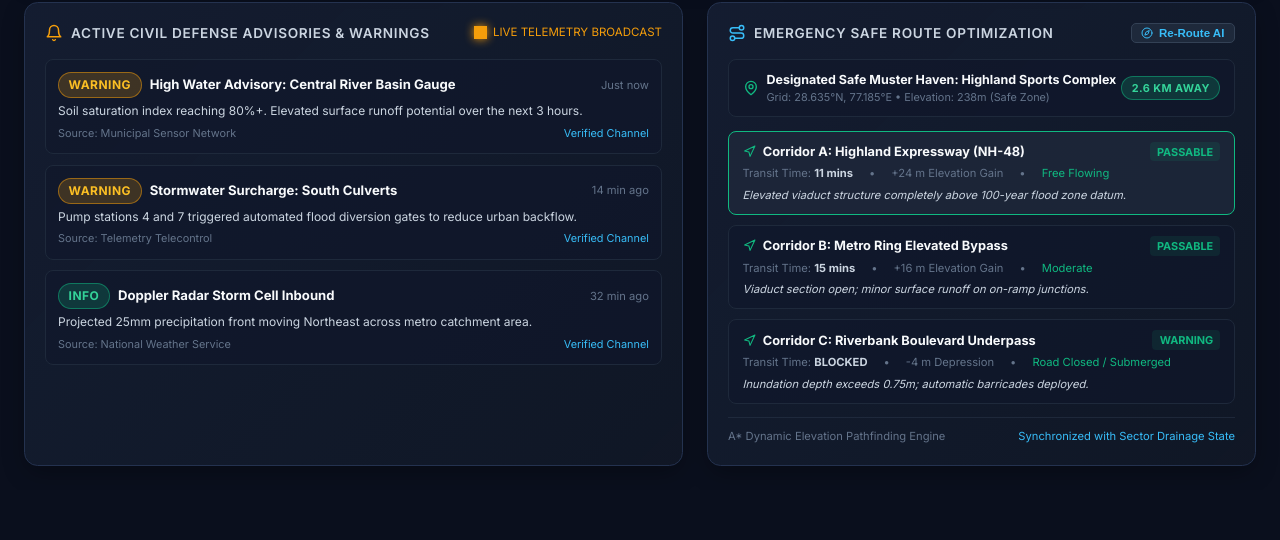
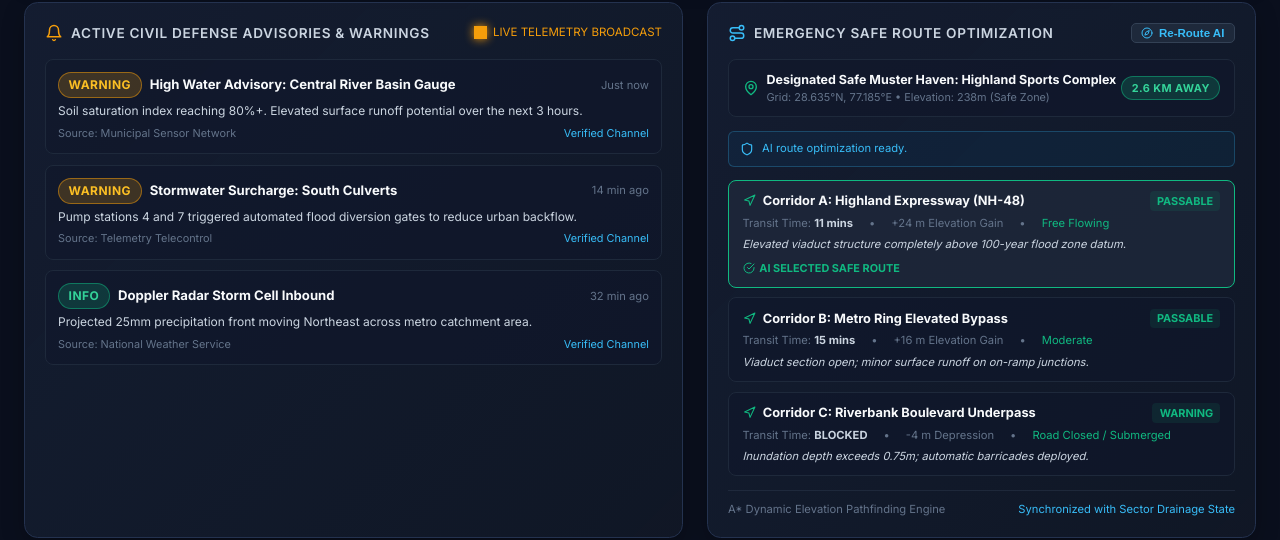
Before and after one commit to anishk87sa/AquaNexus, a React (Vite) app in the folder frontend/: page / in a window 1280 px wide. Shown: the part 1065-1605 px from the top of the page. Before the commit the page ends 1555 px from the top, so only its background shows below. Built offline with nearby package versions, Linux system fonts and the light colour scheme; no server answers.

Commit message:
Improve flood telemetry and AI route optimization

```diff
--- a/frontend/src/components/dashboard/EmergencyRoutePanel.jsx
+++ b/frontend/src/components/dashboard/EmergencyRoutePanel.jsx
@@ -1,11 +1,49 @@
-import React, { useState } from 'react';
-import { Route, Shield, AlertTriangle, CheckCircle, Navigation, MapPin, Compass } from 'lucide-react';
+import React, { useState, useEffect } from 'react';
+import {
+  Route,
+  Navigation,
+  MapPin,
+  Compass,
+  CheckCircle,
+  AlertTriangle,
+  Shield
+} from 'lucide-react';
 
-export const EmergencyRoutePanel = ({ riskLevel = 'LOW', selectedSensor }) => {
+export const EmergencyRoutePanel = ({
+  riskLevel = 'LOW',
+  selectedSensor
+}) => {
   const [calculating, setCalculating] = useState(false);
   const [activeRouteIndex, setActiveRouteIndex] = useState(0);
+  const [recommendation, setRecommendation] = useState(
+    'AI route optimization ready.'
+  );
 
-  const isCritical = riskLevel === 'CRITICAL';
+  const getSensorSeverity = () => {
+    if (!selectedSensor) return 0;
+
+    const waterLevel = Number(selectedSensor.water_level_m || 0);
+    const dangerLevel = Number(selectedSensor.danger_threshold_m || 1);
+    const rainfall = Number(selectedSensor.rainfall_1h_mm || 0);
+
+    const waterRatio = waterLevel / dangerLevel;
+
+    if (waterRatio >= 1 || rainfall >= 30) {
+      return 3;
+    }
+
+    if (waterRatio >= 0.85 || rainfall >= 20) {
+      return 2;
+    }
+
+    if (waterRatio >= 0.65 || rainfall >= 15) {
+      return 1;
+    }
+
+    return 0;
+  };
+
+  const sensorSeverity = getSensorSeverity();
 
   const routes = [
     {
@@ -17,47 +55,138 @@ export const EmergencyRoutePanel = ({ riskLevel = 'LOW', selectedSensor }) => {
       clearanceTime: '11 mins',
       traffic: 'Free Flowing',
       risk: 'LOW RISK',
-      details: 'Elevated viaduct structure completely above 100-year flood zone datum.'
+      details:
+        'Elevated viaduct structure completely above 100-year flood zone datum.',
+      score:
+        riskLevel === 'CRITICAL'
+          ? 95
+          : riskLevel === 'HIGH'
+            ? 92
+            : 98
     },
     {
       id: 'R-02',
       name: 'Corridor B: Metro Ring Elevated Bypass',
-      status: isCritical ? 'CONGESTED' : 'PASSABLE',
+      status:
+        riskLevel === 'CRITICAL' ? 'CONGESTED' : 'PASSABLE',
       type: 'Secondary Arterial',
       elevGain: '+16 m Elevation Gain',
-      clearanceTime: isCritical ? '24 mins' : '15 mins',
-      traffic: isCritical ? 'Heavy Evacuation Traffic' : 'Moderate',
-      risk: isCritical ? 'MODERATE RISK' : 'LOW RISK',
-      details: 'Viaduct section open; minor surface runoff on on-ramp junctions.'
+      clearanceTime:
+        riskLevel === 'CRITICAL' ? '24 mins' : '15 mins',
+      traffic:
+        riskLevel === 'CRITICAL'
+          ? 'Heavy Evacuation Traffic'
+          : 'Moderate',
+      risk:
+        riskLevel === 'CRITICAL'
+          ? 'MODERATE RISK'
+          : 'LOW RISK',
+      details:
+        'Viaduct section open; minor surface runoff on on-ramp junctions.',
+      score:
+        riskLevel === 'CRITICAL'
+          ? 65
+          : riskLevel === 'HIGH'
+            ? 88
+            : 82
     },
     {
       id: 'R-03',
       name: 'Corridor C: Riverbank Boulevard Underpass',
-      status: isCritical ? 'IMPASSABLE' : 'WARNING',
+      status:
+        riskLevel === 'CRITICAL' ? 'IMPASSABLE' : 'WARNING',
       type: 'Lowland Trench',
       elevGain: '-4 m Depression',
       clearanceTime: 'BLOCKED',
       traffic: 'Road Closed / Submerged',
       risk: 'CRITICAL HAZARD',
-      details: 'Inundation depth exceeds 0.75m; automatic barricades deployed.'
+      details:
+        'Inundation depth exceeds 0.75m; automatic barricades deployed.',
+      score: 5
     }
   ];
 
-  const handleRecalculate = () => {
-    setCalculating(true);
-    setTimeout(() => {
-      setCalculating(false);
-    }, 800);
+  const calculateBestRoute = () => {
+    let bestIndex = 0;
+    let bestScore = -1;
+
+    routes.forEach((route, index) => {
+      let score = route.score;
+
+      if (sensorSeverity >= 3) {
+        if (route.id === 'R-03') score -= 100;
+        if (route.id === 'R-02') score -= 15;
+      }
+
+      if (sensorSeverity >= 2) {
+        if (route.id === 'R-03') score -= 50;
+      }
+
+      if (route.status === 'IMPASSABLE') {
+        score = -999;
+      }
+
+      if (score > bestScore) {
+        bestScore = score;
+        bestIndex = index;
+      }
+    });
+
+    return bestIndex;
   };
 
+  const handleRecalculate = () => {
+    if (calculating) return;
+
+    setCalculating(true);
+    setRecommendation('AI engine analysing flood telemetry...');
+
+    setTimeout(() => {
+      const bestRoute = calculateBestRoute();
+
+      setActiveRouteIndex(bestRoute);
+
+      const selectedRoute = routes[bestRoute];
+
+      if (selectedRoute.id === 'R-01') {
+        setRecommendation(
+          'AI Recommendation: Highland Expressway selected due to higher elevation and lower flood exposure.'
+        );
+      } else if (selectedRoute.id === 'R-02') {
+        setRecommendation(
+          'AI Recommendation: Metro Ring Elevated Bypass selected as the safer alternate corridor.'
+        );
+      } else {
+        setRecommendation(
+          'AI Recommendation: Route selected based on current telemetry.'
+        );
+      }
+
+      setCalculating(false);
+    }, 1000);
+  };
+
+  useEffect(() => {
+    const bestRoute = calculateBestRoute();
+    setActiveRouteIndex(bestRoute);
+  }, [riskLevel, selectedSensor]);
+
   return (
-    <div className="glass-card" style={{ display: 'flex', flexDirection: 'column', justifyContent: 'space-between' }}>
+    <div
+      className="glass-card"
+      style={{
+        display: 'flex',
+        flexDirection: 'column',
+        justifyContent: 'space-between'
+      }}
+    >
       <div>
         <div className="glass-card-header">
           <div className="card-title">
             <Route size={18} color="#38bdf8" />
             <span>Emergency Safe Route Optimization</span>
           </div>
+
           <button
             onClick={handleRecalculate}
             disabled={calculating}
@@ -72,16 +201,22 @@ export const EmergencyRoutePanel = ({ riskLevel = 'LOW', selectedSensor }) => {
               padding: '0.2rem 0.6rem',
               fontSize: '0.72rem',
               fontWeight: 600,
-              cursor: calculating ? 'wait' : 'pointer',
+              cursor: calculating ? 'wait' : 'pointer'
             }}
           >
-            <Compass size={12} className={calculating ? 'animate-spin' : ''} />
-            <span>{calculating ? 'Optimizing...' : 'Re-Route AI'}</span>
+            <Compass
+              size={12}
+              className={calculating ? 'animate-spin' : ''}
+            />
+
+            <span>
+              {calculating ? 'Optimizing...' : 'Re-Route AI'}
+            </span>
           </button>
         </div>
 
-        {/* Designated Safe Muster Haven */}
-        <div style={{
+        <div
+          style={{
             backgroundColor: 'rgba(15, 23, 42, 0.6)',
             border: '1px solid #1e293b',
             borderRadius: '8px',
@@ -89,50 +224,149 @@ export const EmergencyRoutePanel = ({ riskLevel = 'LOW', selectedSensor }) => {
             display: 'flex',
             alignItems: 'center',
             justifyContent: 'space-between',
-          marginBottom: '0.85rem',
-        }}>
-          <div style={{ display: 'flex', alignItems: 'center', gap: '0.5rem' }}>
+            marginBottom: '0.85rem'
+          }}
+        >
+          <div
+            style={{
+              display: 'flex',
+              alignItems: 'center',
+              gap: '0.5rem'
+            }}
+          >
             <MapPin size={16} color="#10b981" />
+
             <div>
-              <div style={{ fontSize: '0.78rem', fontWeight: 700, color: '#f8fafc' }}>
+              <div
+                style={{
+                  fontSize: '0.78rem',
+                  fontWeight: 700,
+                  color: '#f8fafc'
+                }}
+              >
                 Designated Safe Muster Haven: Highland Sports Complex
               </div>
-              <div style={{ fontSize: '0.68rem', color: 'var(--text-muted)' }}>
+
+              <div
+                style={{
+                  fontSize: '0.68rem',
+                  color: 'var(--text-muted)'
+                }}
+              >
                 Grid: 28.635°N, 77.185°E • Elevation: 238m (Safe Zone)
               </div>
             </div>
           </div>
-          <span className="badge badge-low" style={{ fontSize: '0.68rem' }}>2.6 km Away</span>
+
+          <span
+            className="badge badge-low"
+            style={{ fontSize: '0.68rem' }}
+          >
+            2.6 km Away
+          </span>
         </div>
 
-        {/* Dynamic Route Cards */}
-        <div style={{ display: 'flex', flexDirection: 'column', gap: '0.6rem' }}>
+        <div
+          style={{
+            display: 'flex',
+            alignItems: 'center',
+            gap: '0.5rem',
+            padding: '0.55rem 0.7rem',
+            marginBottom: '0.8rem',
+            backgroundColor: 'rgba(2, 132, 199, 0.08)',
+            border: '1px solid rgba(56, 189, 248, 0.25)',
+            borderRadius: '6px',
+            fontSize: '0.7rem',
+            color: '#38bdf8'
+          }}
+        >
+          {calculating ? (
+            <Compass size={14} className="animate-spin" />
+          ) : (
+            <Shield size={14} />
+          )}
+
+          <span>
+            {calculating
+              ? 'Analysing water level, rainfall and route elevation...'
+              : recommendation}
+          </span>
+        </div>
+
+        <div
+          style={{
+            display: 'flex',
+            flexDirection: 'column',
+            gap: '0.6rem'
+          }}
+        >
           {routes.map((route, idx) => {
             const isSelected = activeRouteIndex === idx;
             const isBlocked = route.status === 'IMPASSABLE';
             const isCongested = route.status === 'CONGESTED';
-            const statusColor = isBlocked ? '#ef4444' : isCongested ? '#f59e0b' : '#10b981';
+
+            const statusColor = isBlocked
+              ? '#ef4444'
+              : isCongested
+                ? '#f59e0b'
+                : '#10b981';
 
             return (
               <div
                 key={route.id}
-                onClick={() => setActiveRouteIndex(idx)}
+                onClick={() => {
+                  if (!isBlocked) {
+                    setActiveRouteIndex(idx);
+                    setRecommendation(
+                      `Manual selection: ${route.name}`
+                    );
+                  }
+                }}
                 style={{
-                  backgroundColor: isSelected ? 'rgba(30, 41, 59, 0.8)' : 'rgba(15, 23, 42, 0.5)',
-                  border: `1px solid ${isSelected ? statusColor : '#1e293b'}`,
+                  backgroundColor: isSelected
+                    ? 'rgba(30, 41, 59, 0.8)'
+                    : 'rgba(15, 23, 42, 0.5)',
+                  border: `1px solid ${
+                    isSelected ? statusColor : '#1e293b'
+                  }`,
                   borderRadius: '8px',
                   padding: '0.65rem 0.85rem',
-                  cursor: 'pointer',
+                  cursor: isBlocked ? 'not-allowed' : 'pointer',
                   transition: 'all 0.15s ease',
+                  opacity: isBlocked ? 0.65 : 1
                 }}
               >
-                <div style={{ display: 'flex', alignItems: 'center', justifyContent: 'space-between', marginBottom: '0.25rem' }}>
-                  <div style={{ display: 'flex', alignItems: 'center', gap: '0.45rem' }}>
-                    <Navigation size={13} color={statusColor} />
-                    <span style={{ fontWeight: 700, fontSize: '0.8rem', color: '#f8fafc' }}>
+                <div
+                  style={{
+                    display: 'flex',
+                    alignItems: 'center',
+                    justifyContent: 'space-between',
+                    marginBottom: '0.25rem'
+                  }}
+                >
+                  <div
+                    style={{
+                      display: 'flex',
+                      alignItems: 'center',
+                      gap: '0.45rem'
+                    }}
+                  >
+                    <Navigation
+                      size={13}
+                      color={statusColor}
+                    />
+
+                    <span
+                      style={{
+                        fontWeight: 700,
+                        fontSize: '0.8rem',
+                        color: '#f8fafc'
+                      }}
+                    >
                       {route.name}
                     </span>
                   </div>
+
                   <span
                     style={{
                       fontSize: '0.68rem',
@@ -140,38 +374,94 @@ export const EmergencyRoutePanel = ({ riskLevel = 'LOW', selectedSensor }) => {
                       color: statusColor,
                       backgroundColor: `${statusColor}18`,
                       padding: '0.1rem 0.45rem',
-                      borderRadius: '4px',
+                      borderRadius: '4px'
                     }}
                   >
                     {route.status}
                   </span>
                 </div>
 
-                <div style={{
+                <div
+                  style={{
                     display: 'flex',
                     alignItems: 'center',
                     gap: '1rem',
                     fontSize: '0.7rem',
                     color: 'var(--text-muted)',
                     marginTop: '0.2rem',
-                }}>
-                  <span>Transit Time: <strong style={{ color: '#cbd5e1' }}>{route.clearanceTime}</strong></span>
+                    flexWrap: 'wrap'
+                  }}
+                >
+                  <span>
+                    Transit Time:{' '}
+                    <strong style={{ color: '#cbd5e1' }}>
+                      {route.clearanceTime}
+                    </strong>
+                  </span>
+
                   <span>•</span>
+
                   <span>{route.elevGain}</span>
+
                   <span>•</span>
-                  <span style={{ color: statusColor }}>{route.traffic}</span>
+
+                  <span style={{ color: statusColor }}>
+                    {route.traffic}
+                  </span>
                 </div>
 
-                <div style={{ fontSize: '0.7rem', color: 'var(--text-secondary)', marginTop: '0.3rem', fontStyle: 'italic' }}>
+                <div
+                  style={{
+                    fontSize: '0.7rem',
+                    color: 'var(--text-secondary)',
+                    marginTop: '0.3rem',
+                    fontStyle: 'italic'
+                  }}
+                >
                   {route.details}
                 </div>
+
+                {isSelected && !isBlocked && (
+                  <div
+                    style={{
+                      display: 'flex',
+                      alignItems: 'center',
+                      gap: '0.3rem',
+                      marginTop: '0.45rem',
+                      color: '#10b981',
+                      fontSize: '0.68rem',
+                      fontWeight: 700
+                    }}
+                  >
+                    <CheckCircle size={12} />
+                    AI SELECTED SAFE ROUTE
+                  </div>
+                )}
+
+                {isBlocked && (
+                  <div
+                    style={{
+                      display: 'flex',
+                      alignItems: 'center',
+                      gap: '0.3rem',
+                      marginTop: '0.45rem',
+                      color: '#ef4444',
+                      fontSize: '0.68rem',
+                      fontWeight: 700
+                    }}
+                  >
+                    <AlertTriangle size={12} />
+                    AVOID — FLOOD HAZARD
+                  </div>
+                )}
               </div>
             );
           })}
         </div>
       </div>
 
-      <div style={{
+      <div
+        style={{
           marginTop: '0.85rem',
           paddingTop: '0.6rem',
           borderTop: '1px solid rgba(51, 65, 85, 0.4)',
@@ -179,10 +469,14 @@ export const EmergencyRoutePanel = ({ riskLevel = 'LOW', selectedSensor }) => {
           alignItems: 'center',
           justifyContent: 'space-between',
           fontSize: '0.7rem',
-        color: 'var(--text-muted)',
-      }}>
+          color: 'var(--text-muted)'
+        }}
+      >
         <span>A* Dynamic Elevation Pathfinding Engine</span>
-        <span style={{ color: '#38bdf8' }}>Synchronized with Sector Drainage State</span>
+
+        <span style={{ color: '#38bdf8' }}>
+          Synchronized with Sector Drainage State
+        </span>
       </div>
     </div>
   );
```
Lines whose indentation alone changed are shown as unchanged.
